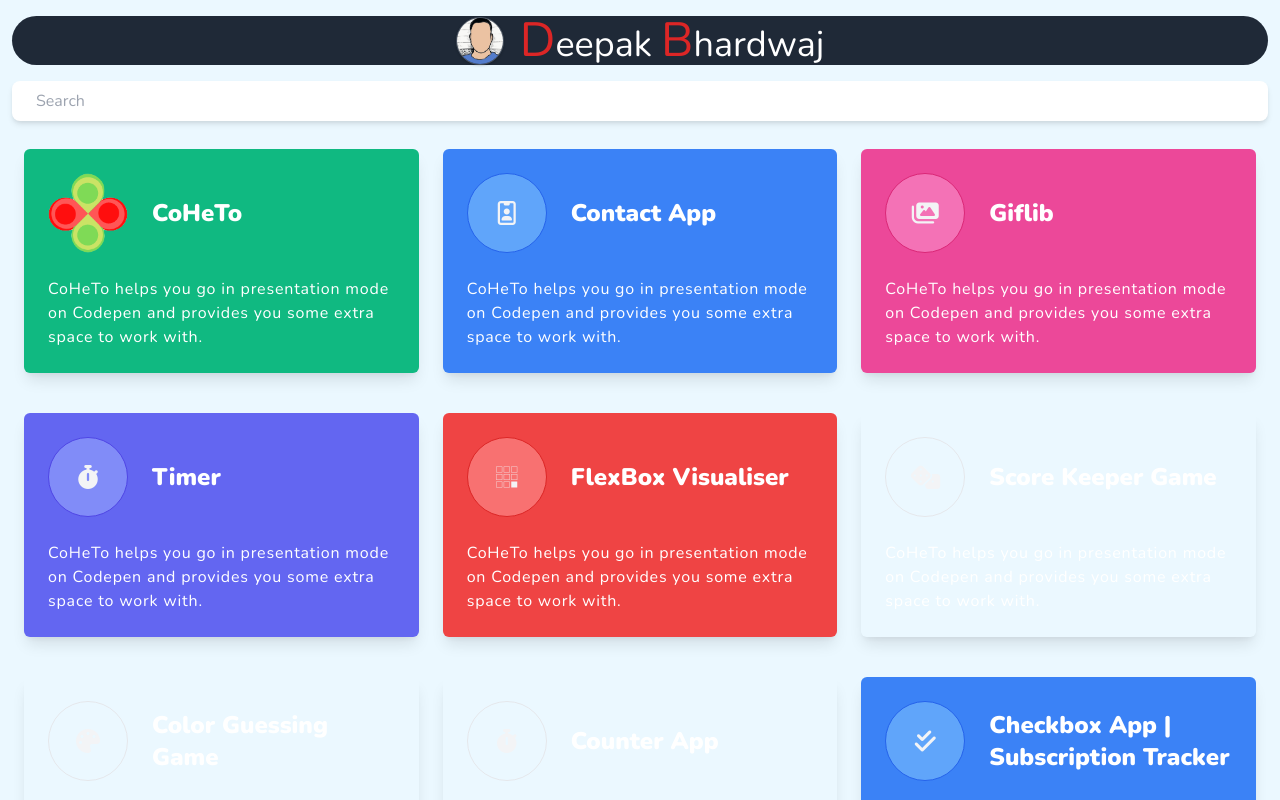
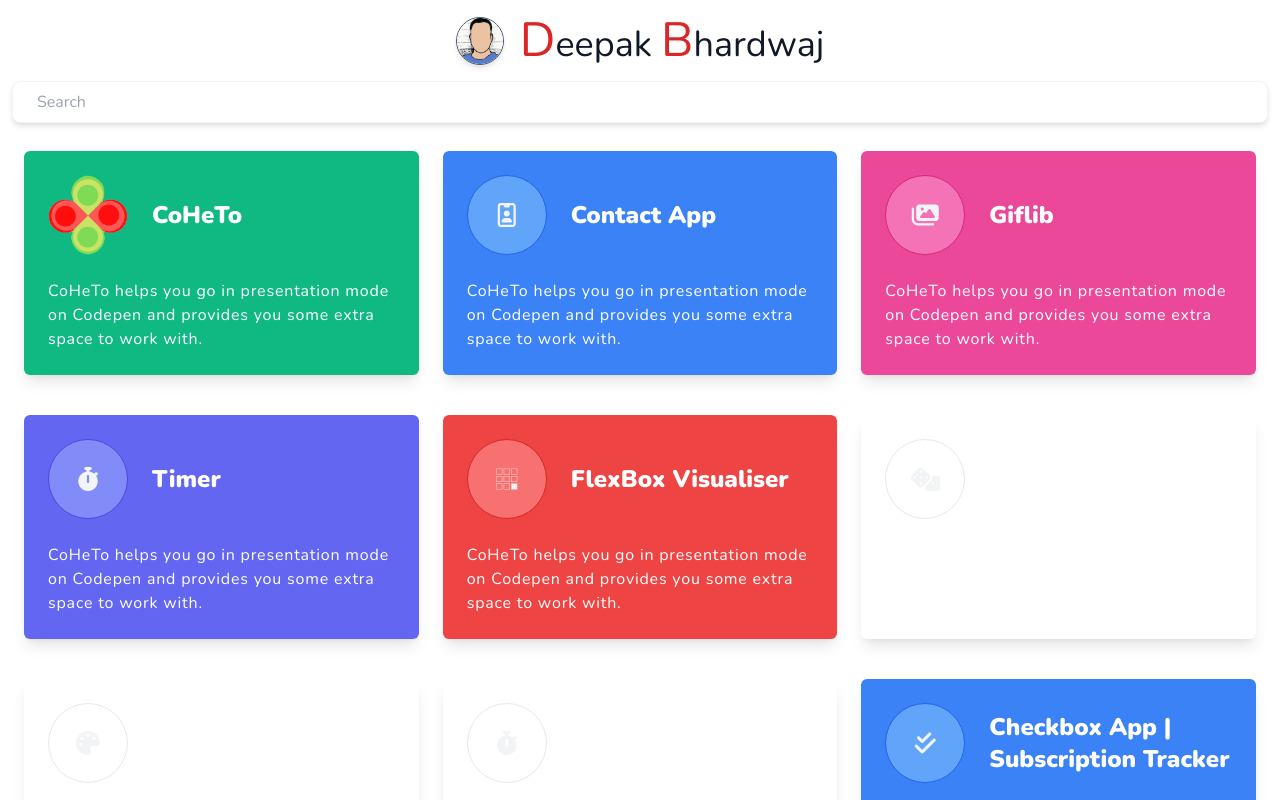
Before and after one commit to kapeed07/kapeed07.github.io, a Vue app: page / in a window 1280 px wide. Shown: the top 800 px of the page. Built offline with nearby package versions, Linux system fonts and the light colour scheme; a web font is replaced by a local one.

Commit message:
remove background-color | add border to searchBar

```diff
--- a/src/App.vue
+++ b/src/App.vue
@@ -5,7 +5,7 @@
       <!-- <skills></skills>
       <social></social> -->
       <input
-        class="shadow-md my-4 p-2 pl-6 w-full outline-none rounded-lg"
+        class="shadow-md my-4 p-2 pl-6 w-full outline-none rounded-lg border border-gray-100"
         type="text"
         placeholder="Search"
         autofocus
@@ -174,7 +174,7 @@ export default {
 
 <style>
 body {
-  background-color: #ebf8ff;
+  /* background-color: #ebf8ff; */
   font-family: 'Nunito', sans-serif;
 }
 /* #7034AC */
--- a/src/components/header.vue
+++ b/src/components/header.vue
@@ -1,8 +1,8 @@
 <template>
   <div>
-    <div class="flex rounded rounded-full mt-4 justify-center bg-gray-800 items-center">
-      <img class="mr-4 w-12 h-12 border border-gray-600 shadow rounded-full" :src="require('@/assets/img/kapeed07.png')" alt="">
-      <p class="text-4xl text-white">
+    <div class="flex rounded rounded-full mt-4 justify-center bg-gray-800 md:bg-white items-center">
+      <img class="mr-4 w-12 h-12 border border-gray-600 shadow md:shadow-md rounded-full" :src="require('@/assets/img/kapeed07.png')" alt="">
+      <p class="text-4xl text-white md:text-gray-900">
         <span class="text-5xl text-red-600">D</span>eepak <span class="text-5xl text-red-600">B</span>hardwaj</p>
     </div>
   </div>
```
